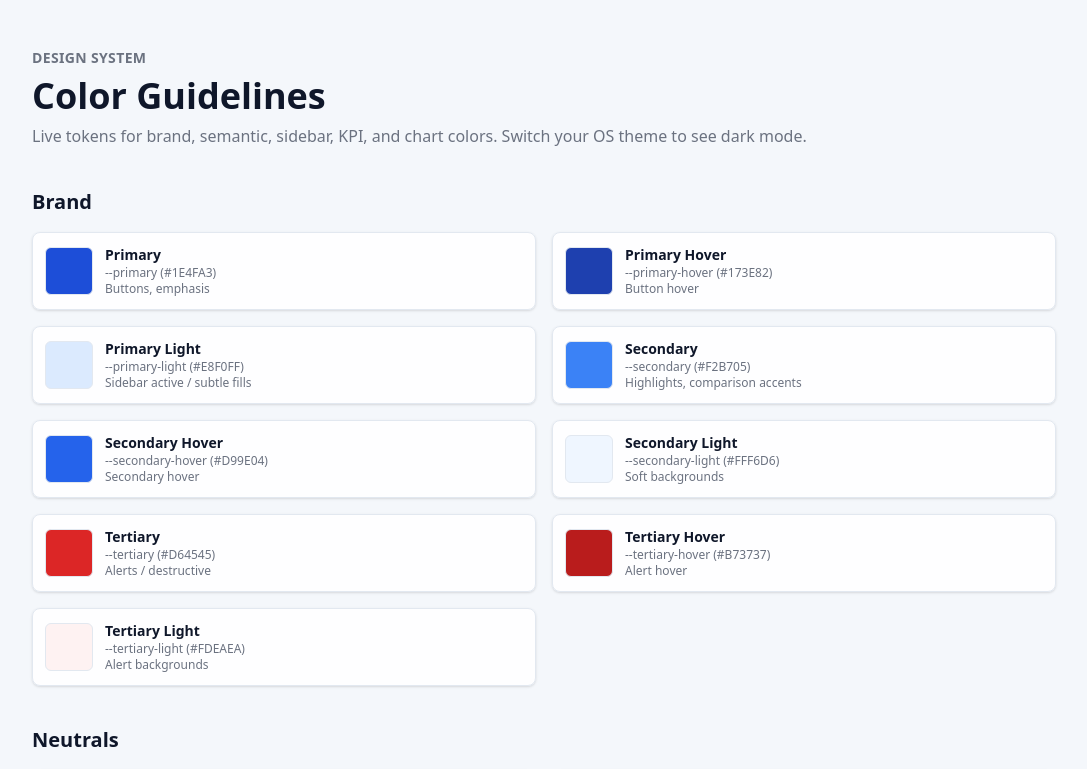
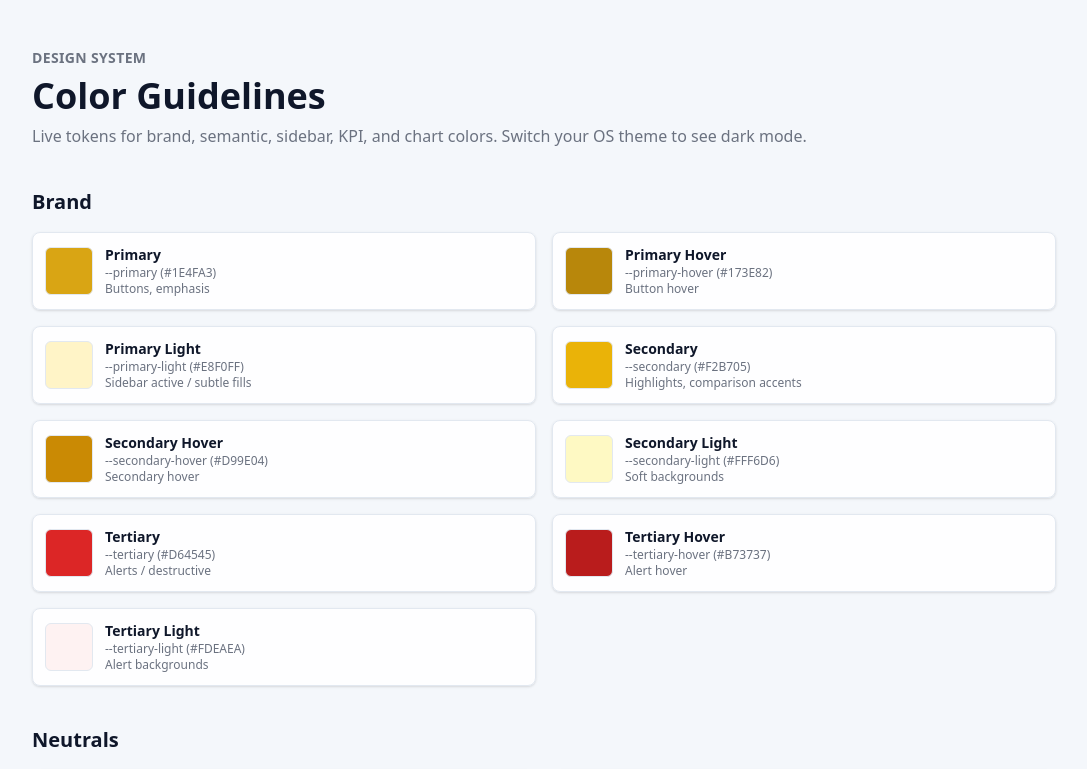
Before and after one commit to raymmmunddd/IRIS, a Next.js app: page /colors in a window 1280 px wide. Shown: the top 769 px of the page, without its empty margins (96-1183 px from the left). Built offline with nearby package versions, Linux system fonts and the light colour scheme.

Commit message:
Color Palatte Update.

```diff
--- a/src/app/globals.css
+++ b/src/app/globals.css
@@ -1,18 +1,19 @@
 @import "tailwindcss";
 
 :root {
-  /* Brand */
-  --primary: #1D4ED8;
-  --primary-hover: #1E40AF;
-  --primary-light: #DBEAFE;
+  /* Brand - IRIS Gold Theme */
+  --primary: #D9A514;
+  --primary-hover: #B8870B;
+  --primary-light: #FFF4C7;
 
-  --secondary: #3B82F6;
-  --secondary-hover: #2563EB;
-  --secondary-light: #EFF6FF;
+  --secondary: #EAB308;
+  --secondary-hover: #CA8A04;
+  --secondary-light: #FEF9C3;
 
   --tertiary: #DC2626;
   --tertiary-hover: #B91C1C;
   --tertiary-light: #FEF2F2;
+
 
   /* Neutrals */
   --background: #F4F7FB;
@@ -27,139 +28,130 @@
   --muted: #F1F5F9;
   --muted-foreground: #64748B;
 
-  --accent: #1D4ED8;
-  --accent-foreground: #FFFFFF;
+
+  /* Accent */
+  --accent: #D9A514;
+  --accent-foreground: #0F172A;
+
 
   --popover: #FFFFFF;
   --popover-foreground: #0F172A;
 
   --input: #CBD5E1;
-  --ring: #2563EB;
+  --ring: #D9A514;
 
   /* Sidebar */
-  --sidebar-bg: #1E3A8A;
+  --sidebar-bg: #101B35;
 
-  --sidebar-foreground: rgba(255,255,255,0.92);
+  --sidebar-foreground: rgba(255,255,255,0.94);
   --sidebar-icon: rgba(255,255,255,0.96);
-  --sidebar-muted: rgba(255,255,255,0.68);
+  --sidebar-muted: rgba(255,255,255,0.65);
 
-  --sidebar-accent: rgba(255,255,255,0.12);
-  --sidebar-active: rgba(255,255,255,0.16);
+  --sidebar-accent: rgba(248,198,17,0.12);
+  --sidebar-active: rgba(248,198,17,0.18);
 
-  --sidebar-accent-foreground: #ffffff;
-  --sidebar-primary: rgba(255,255,255,0.14);
-  --sidebar-primary-foreground: #ffffff;
+  --sidebar-accent-foreground:#ffffff;
 
-  --sidebar-nav-hover-bg: rgba(255,255,255,0.12);
-  --sidebar-nav-hover-foreground: #ffffff;
+  --sidebar-primary: rgba(248,198,17,0.15);
+  --sidebar-primary-foreground:#ffffff;
 
-  --sidebar-nav-active-bg: rgba(255,255,255,0.18);
-  --sidebar-nav-active-foreground: #ffffff;
+  --sidebar-nav-hover-bg: rgba(248,198,17,0.12);
+  --sidebar-nav-hover-foreground:#ffffff;
 
-  --sidebar-nav-hover-border: rgba(255,255,255,0.28);
+  --sidebar-nav-active-bg: rgba(248,198,17,0.18);
+  --sidebar-nav-active-foreground:#ffffff;
+
+  --sidebar-nav-hover-border: rgba(248,198,17,0.35);
+
   --sidebar-border: rgba(255,255,255,0.10);
-  --sidebar-ring: rgba(255,255,255,0.24);
+  --sidebar-ring: rgba(248,198,17,0.30);
 
   /* Legal Modal */
-  --legal-surface: #F8FBFF;
-  --legal-surface-hover: #EEF5FF;
-  --legal-surface-strong: #E4F0FF;
+  --legal-surface:#FFFDF5;
+  --legal-surface-hover:#FFF7D6;
+  --legal-surface-strong:#FCECA8;
 
   /* KPI Cards */
-  --kpi-default: #FFFFFF;
-  --kpi-urgent: #FEF2F2;
-  --kpi-positive-accent: #3B82F6;
+  --kpi-default:#FFFFFF;
+  --kpi-urgent:#FEF2F2;
+  --kpi-positive-accent:#D9A514;
 
   /* Charts */
-  --chart-main: #1D4ED8;
-  --chart-comparison: #3B82F6;
-  --chart-alert: #DC2626;
-  --chart-neutral: #94A3B8;
-  --chart-muted: #E2E8F0;
-  --chart-accent: #22C55E;
+  --chart-main:#D9A514;
+  --chart-comparison:#2563EB;
+  --chart-alert:#DC2626;
+  --chart-neutral:#94A3B8;
+  --chart-muted:#E2E8F0;
+  --chart-accent:#22C55E;
 
-  /* Auth Pages */
-  --iris-bg: var(--background);
-  --iris-surface: var(--card);
-  --iris-text: var(--foreground);
-  --iris-text-subtle: var(--text-secondary);
-  --iris-border: var(--border);
-  --iris-muted: var(--muted-foreground);
+  /* Auth */
+  --iris-bg:var(--background);
+  --iris-surface:var(--card);
+  --iris-text:var(--foreground);
+  --iris-text-subtle:var(--text-secondary);
+  --iris-border:var(--border);
+  --iris-muted:var(--muted-foreground);
 
-  --iris-primary: var(--primary);
-  --iris-primary-strong: var(--primary-hover);
-  --iris-primary-light: var(--primary-light);
+  --iris-primary:var(--primary);
+  --iris-primary-strong:var(--primary-hover);
+  --iris-primary-light:var(--primary-light);
 }
 
 .dark {
-  --primary: #4a82ff;
-  --primary-hover: #3a6ad6;
-  --primary-light: #1b2b4f;
-  --secondary: #f2b705;
-  --secondary-hover: #d99e04;
-  --secondary-light: #4a3b12;
-  --tertiary: #d64545;
-  --tertiary-hover: #b73737;
-  --tertiary-light: #3f1c1c;
+  --primary:#F8C611;
+  --primary-hover:#D9A514;
+  --primary-light:#4A3A0A;
 
-  --background: #0b1021;
-  --foreground: #e6ecf7;
-  --card: #11182e;
-  --card-foreground: #e6ecf7;
-  --border: #1e2a46;
-  --text-secondary: #9ba5b8;
-  --muted: #1b243a;
-  --muted-foreground: #9ba5b8;
-  --accent: #f2b705;
-  --accent-foreground: #0b1021;
-  --popover: #11182e;
-  --popover-foreground: #e6ecf7;
-  --input: #1e2a46;
-  --ring: #4a82ff;
+  --secondary:#EAB308;
+  --secondary-hover:#CA8A04;
+  --secondary-light:#3B2E08;
 
-  --sidebar-bg: #0f172a;
-  --sidebar-active: #1b2b4f;
-  --sidebar-icon: #e6ecf7;
-  --sidebar-foreground: #e6ecf7;
-  --sidebar-muted: #94a3b8;
-  --sidebar-accent: #1b2b4f;
-  --sidebar-accent-foreground: #e6ecf7;
-  --sidebar-primary: #0f172a;
-  --sidebar-primary-foreground: #e6ecf7;
+  --background:#090F22;
+  --foreground:#F8FAFC;
 
-  /* Sidebar nav (avoid blue hover/active backgrounds) */
-  --sidebar-nav-active-bg: var(--card);
-  --sidebar-nav-active-foreground: var(--foreground);
-  --sidebar-nav-hover-bg: var(--secondary);
-  --sidebar-nav-hover-foreground: var(--background);
-  --sidebar-nav-hover-border: var(--secondary-hover);
+  --card:#111A32;
+  --card-foreground:#F8FAFC;
 
-  --kpi-default: #11182e;
-  --kpi-urgent: #3f1c1c;
-  --kpi-positive-accent: #f2b705;
+  --border:#24304D;
 
-  --chart-main: #4a82ff;
-  --chart-comparison: #f2b705;
-  --chart-alert: #d64545;
-  --chart-neutral: #9ba5b8;
-  --chart-muted: #1e2a46;
-  --chart-accent: #22c55e;
+  --text-secondary:#AAB4C8;
 
-  /* Auth pages (legacy IRIS tokens used by /login and /signup) */
-  --iris-bg: var(--background);
-  --iris-surface: var(--card);
-  --iris-text: var(--foreground);
-  --iris-text-subtle: var(--text-secondary);
-  --iris-border: var(--border);
-  --iris-muted: var(--muted-foreground);
-  --iris-primary: var(--primary);
-  --iris-primary-strong: var(--primary-hover);
-  --iris-primary-light: var(--primary-light);
+  --muted:#18233D;
+  --muted-foreground:#94A3B8;
 
-  /* Legal Modal */
-  --legal-surface: #162033;
-  --legal-surface-hover: #1D2A42;
-  --legal-surface-strong: #243552;
+  --accent:#F8C611;
+  --accent-foreground:#090F22;
+
+  --popover:#111A32;
+  --popover-foreground:#F8FAFC;
+
+  --input:#24304D;
+  --ring:#F8C611;
+
+  --sidebar-bg:#080D1D;
+  --sidebar-active:#2A230C;
+  --sidebar-icon:#F8FAFC;
+  --sidebar-foreground:#F8FAFC;
+  --sidebar-muted:#94A3B8;
+  --sidebar-accent:#2A230C;
+  --sidebar-accent-foreground:#F8FAFC;
+  --sidebar-primary:#111827;
+  --sidebar-primary-foreground:#F8FAFC;
+
+  --kpi-default:#111A32;
+  --kpi-urgent:#3F1C1C;
+  --kpi-positive-accent:#F8C611;
+
+  --chart-main:#F8C611;
+  --chart-comparison:#60A5FA;
+  --chart-alert:#F87171;
+  --chart-neutral:#94A3B8;
+  --chart-muted:#24304D;
+  --chart-accent:#22C55E;
+
+  --legal-surface:#101827;
+  --legal-surface-hover:#17233B;
+  --legal-surface-strong:#22304B;
 }
 
 @theme inline {
```
Also changed, not shown: src/app/login/page.tsx (+63 -76 lines), src/app/page.tsx (+161 -106 lines), src/app/signup/page.tsx (+72 -59 lines).
